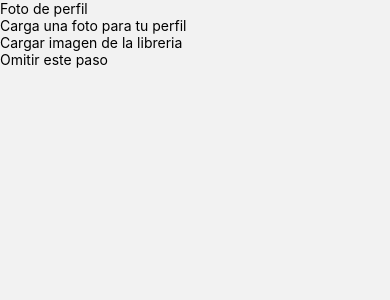
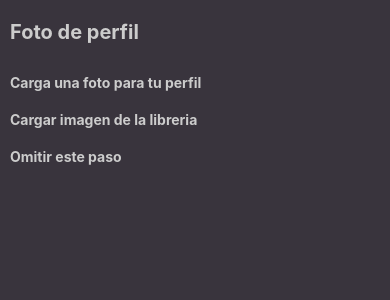
Before and after one commit to martinascarfoni/proyecto-app-3, a React Native app: screen /InfoAdicionalUser in a window 390 px wide. Shown: the top 300 px of the page. Built offline with nearby package versions, Linux system fonts and the light colour scheme; no server answers.

Commit message:
terminamos css

```diff
--- a/src/components/FormPost.js
+++ b/src/components/FormPost.js
@@ -15,7 +15,7 @@ export default class FormPost extends Component {
         <View>
         <TextInput
             style = {styles.input}
-            placeholder = 'Coment for the post'
+            placeholder = 'Agregue una descripción'
             keyboardType = 'default'
             value = {this.props.estadoDescripcion}
             onChangeText = { (text) => this.props.actualizarDescripcion(text) }
@@ -33,7 +33,8 @@ const styles = StyleSheet.create({
     input:{
         borderWidth: 1,
         borderColor: 'green',
-        marginBottom: 24
+        marginBottom: 24,
+        color: 'white'
     },
     btn:{
         backgroundColor:'purple',
--- a/src/components/MyImagePicker.js
+++ b/src/components/MyImagePicker.js
@@ -40,7 +40,7 @@ export default class MyImagePicker extends Component {
   render() {
     return (
       <View>
-        <Text>Carga una foto para tu perfil</Text>
+        <Text style={styles.elmu2}>Carga una foto para tu perfil</Text>
         {
             this.state.imagenCargada !== '' ?
             <>
@@ -65,7 +65,7 @@ export default class MyImagePicker extends Component {
             :
             <>
                 <TouchableOpacity onPress={() => this.activarImagePicker()}>
-                    <Text>Cargar imagen de la libreria</Text>
+                    <Text style={styles.elmu2}>Cargar imagen de la libreria</Text>
                 </TouchableOpacity>
             </>
         }
@@ -77,5 +77,10 @@ export default class MyImagePicker extends Component {
 const styles = StyleSheet.create({
     img: {
         height: 200
+    },
+    elmu2: {
+        color: 'rgb(204, 204, 204)',
+        padding: 10,
+        fontWeight: 'bold'
     }
 })
--- a/src/screens/InfoAdicionalUser.js
+++ b/src/screens/InfoAdicionalUser.js
@@ -47,14 +47,14 @@ export default class InfoAdicionalUser extends Component {
 
     render() {
         return (
-            <View>
-                <Text>Foto de perfil</Text>
+            <View style={styles.container}>
+                <Text style={styles.titulos}>Foto de perfil</Text>
 
                 <MyImagePicker actualizarFotoDePerfil={(url) => this.actualizarEstadoFotoDePerfil(url)} />
                 {
                     this.state.fotoDePerfil !== '' ?
                         <TouchableOpacity onPress={() => this.actualizarDocDelUsuario()}>
-                            <Text>
+                            <Text style={styles.elmu2}>
                                 Añadir foto de perfil
                             </Text>
                         </TouchableOpacity>
@@ -62,7 +62,7 @@ export default class InfoAdicionalUser extends Component {
                         null
                 }
                 <TouchableOpacity onPress={() => this.omitirPaso()}>
-                    <Text>
+                    <Text style={styles.elmu2}>
                         Omitir este paso
                     </Text>
                 </TouchableOpacity>
@@ -70,3 +70,23 @@ export default class InfoAdicionalUser extends Component {
         )
     }
 }
+
+const styles= StyleSheet.create({
+    container: {
+        flex: 1,
+        backgroundColor: '#39343d'
+    },
+    elmu2: {
+        color: 'rgb(204, 204, 204)',
+        padding: 10,
+        fontWeight: 'bold'
+    },
+    titulos:{
+        padding: 10,
+        marginBottom: 10,
+        marginTop: 10,
+        color: 'rgb(204, 204, 204)',
+        fontWeight:'bold',
+        fontSize: 20
+      },
+})
--- a/src/screens/Search.js
+++ b/src/screens/Search.js
@@ -58,10 +58,10 @@ export default class Search extends Component {
       <>
         <View style={styles.container}>
 
-
-        {/* <FontAwesomeIcon icon="fa-solid fa-magnifying-glass" /> */}
-          <FormSearch filtrarUsuarios={(nombre) => this.filtrarUsuarios(nombre)} actualizarInput={(valor) => this.actualizarInput(valor)} />
-
+          <View style={styles.recuadro}>
+          <FormSearch style={styles.box} filtrarUsuarios={(nombre) => this.filtrarUsuarios(nombre)} actualizarInput={(valor) => this.actualizarInput(valor)} />
+          <MaterialIcons style={styles.lupita} name="search" size={30} color="white" />
+          </View>
 
           {this.state.valorInput !== "" ? (
             this.state.searchData.length != 0 ?
@@ -100,6 +100,24 @@ const styles = StyleSheet.create({
   },
   container: {
     flex: 1,
-    backgroundColor: '#39343d'
+    backgroundColor: '#39343d',
+    width: 400
   },
+  recuadro: {
+    flexDirection: 'row', alignItems: 'center',
+    margin: 10,
+    width: 300
+  },
+  box: {
+    paddingBottom: 10 ,
+    paddingLeft: 5,
+    paddingRight: 3,
+    color: '#434343',
+    fontWeight:'bold',
+    textDecorationLine: 'underline',
+  },
+  lupita:{
+    color: 'white',
+    paddingBottom: 10,
+  }
 })
```
